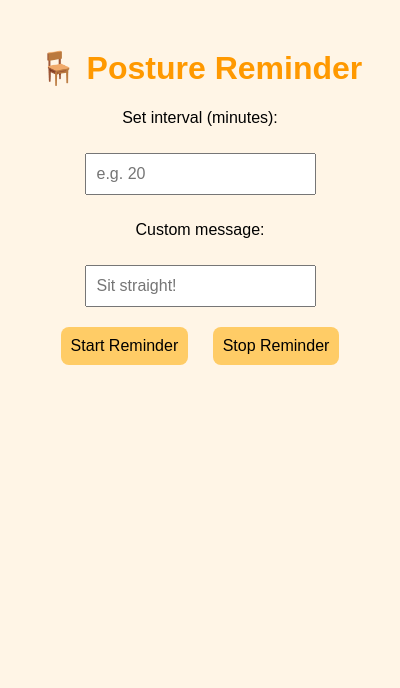
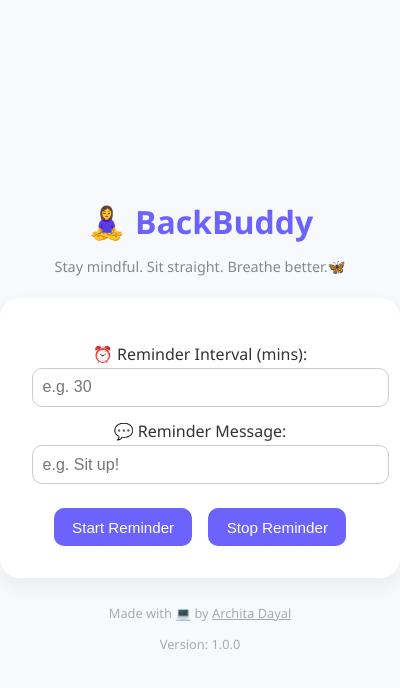
Before and after one commit to arch5d/BackBuddy, an Electron app: page src/index.html in a window 400 px wide. Drawn offline with Linux system fonts and the light colour scheme.

Commit message:
Finalize BackBuddy UI revamp and rename

```diff
--- a/src/index.html
+++ b/src/index.html
@@ -1,39 +1,39 @@
 <!DOCTYPE html>
-<html>
+<html lang="en">
 <head>
-  <meta charset="UTF-8">
-  <title>Posture Reminder</title>
-  <style>
-    body {
-      font-family: Arial, sans-serif;
-      padding: 20px;
-      background: #fff5e6;
-      text-align: center;
-    }
-    h1 {
-      color: #ff9900;
-    }
-    input, button {
-      padding: 10px;
-      margin: 10px;
-      font-size: 16px;
-    }
-    button {
-      cursor: pointer;
-      background-color: #ffcc66;
-      border: none;
-      border-radius: 8px;
-    }
-  </style>
+  <meta charset="UTF-8" />
+  <meta name="viewport" content="width=device-width, initial-scale=1.0"/>
+  <title>BackBuddy</title>
+
+  <link rel="stylesheet" href="style.css" />
 </head>
 <body>
-  <h1>🪑 Posture Reminder</h1>
-  <p>Set interval (minutes):</p>
-  <input type="number" id="time" placeholder="e.g. 20">
-  <p>Custom message:</p>
-  <input type="text" id="message" placeholder="Sit straight!">
-  <br>
-  <button id="start">Start Reminder</button>
-  <button id="stop">Stop Reminder</button>
+  <div class="container">
+    <h1>🧘‍♀️ BackBuddy</h1>
+
+    <p class="tagline">
+      Stay mindful. Sit straight. Breathe better.🦋
+    </p>
+
+    <div class="card">
+      <label for="interval">⏰ Reminder Interval (mins):</label>
+      <input type="number" id="interval" min="1" placeholder="e.g. 30" />
+
+      <label for="message">💬 Reminder Message:</label>
+      <input type="text" id="message" placeholder="e.g. Sit up!" />
+
+      <div class="actions">
+        <button id="startBtn">Start Reminder</button>
+        <button id="stopBtn">Stop Reminder</button>
+      </div>
+    </div>
+
+    <footer>
+      <p>Made with 💻 by <a href="https://github.com/arch5d" target="_blank" style="color: inherit; text-decoration: underline;">Archita Dayal</a></p>
+      <p>Version: 1.0.0</p>
+    </footer>
+  </div>
+
+  <script src="renderer.js"></script>
 </body>
 </html>
--- a/src/renderer.js
+++ b/src/renderer.js
@@ -1,9 +1,9 @@
 let intervalId;
 
 document.addEventListener('DOMContentLoaded', () => {
-  const startBtn = document.getElementById('start');
-  const stopBtn = document.getElementById('stop');
-  const timeInput = document.getElementById('time');
+  const startBtn = document.getElementById('startBtn');
+  const stopBtn = document.getElementById('stopBtn');
+  const timeInput = document.getElementById('interval');
   const messageInput = document.getElementById('message');
 
   startBtn.addEventListener('click', () => {
--- /dev/null
+++ b/src/style.css
@@ -0,0 +1,77 @@
+body {
+  margin: 0;
+  padding: 0;
+  font-family: 'Segoe UI', sans-serif;
+  background: #f7f9fc;
+  color: #333;
+  display: flex;
+  justify-content: center;
+  align-items: center;
+  height: 100vh;
+}
+
+.container {
+  text-align: center;
+  max-width: 400px;
+  width: 100%;
+}
+
+h1 {
+  color: #6c63ff;
+  margin-bottom: 0.2em;
+}
+
+.tagline {
+  font-size: 0.9em;
+  color: #888;
+  margin-bottom: 1.5em;
+}
+
+.card {
+  background: #fff;
+  padding: 2em;
+  border-radius: 20px;
+  box-shadow: 0 8px 20px rgba(0, 0, 0, 0.06);
+}
+
+label {
+  display: block;
+  margin: 0.8em 0 0.2em;
+  font-weight: 500;
+}
+
+input {
+  width: 100%;
+  padding: 0.6em;
+  border: 1px solid #ccc;
+  border-radius: 10px;
+  font-size: 1em;
+}
+
+.actions {
+  margin-top: 1.5em;
+  display: flex;
+  gap: 1em;
+  justify-content: center;
+}
+
+button {
+  background: #6c63ff;
+  color: white;
+  border: none;
+  padding: 0.7em 1.2em;
+  border-radius: 10px;
+  font-size: 0.95em;
+  cursor: pointer;
+  transition: background 0.3s ease;
+}
+
+button:hover {
+  background: #574fce;
+}
+
+footer {
+  margin-top: 2em;
+  font-size: 0.8em;
+  color: #aaa;
+}
```
Also changed, not shown: main.js (added, +36 -0 lines), package.json (+8 -9 lines), src/main.js (deleted, +0 -41 lines), README.md, 1 other file.
